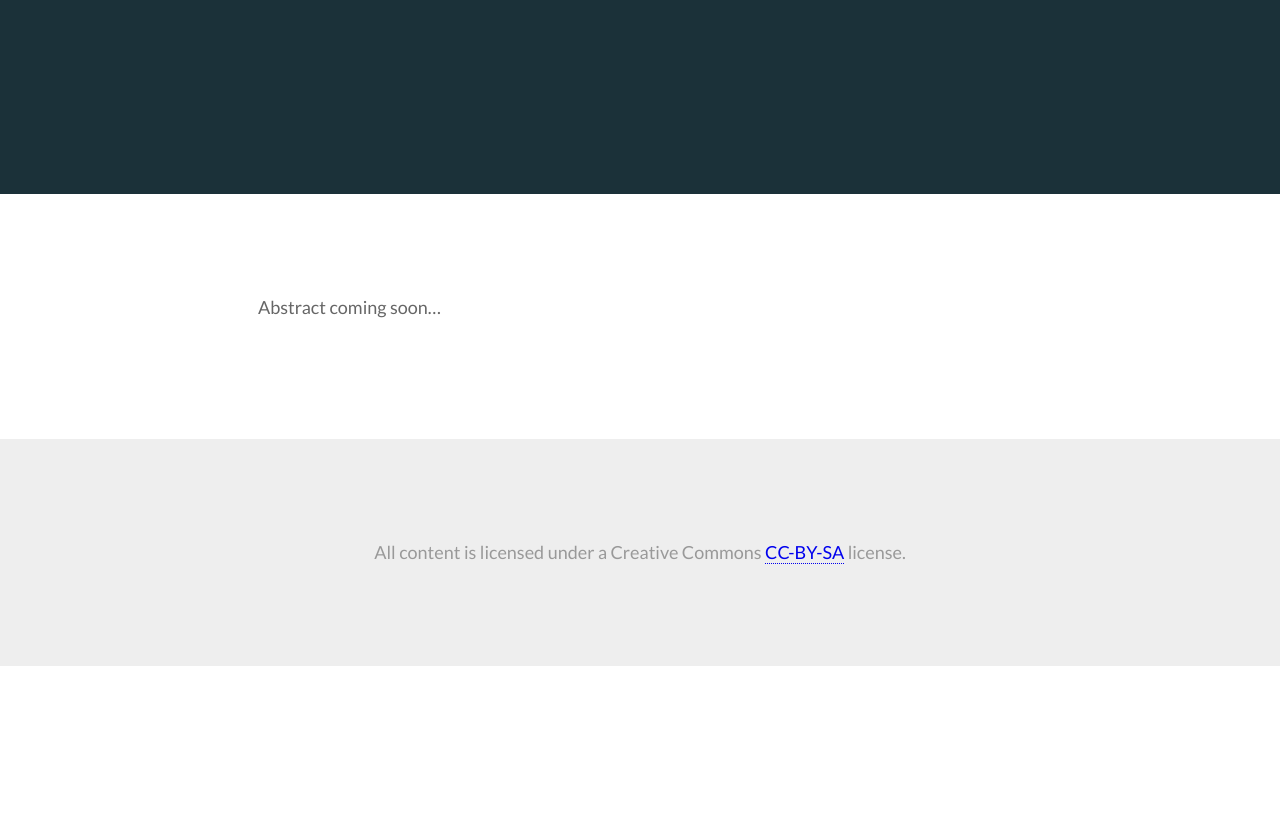
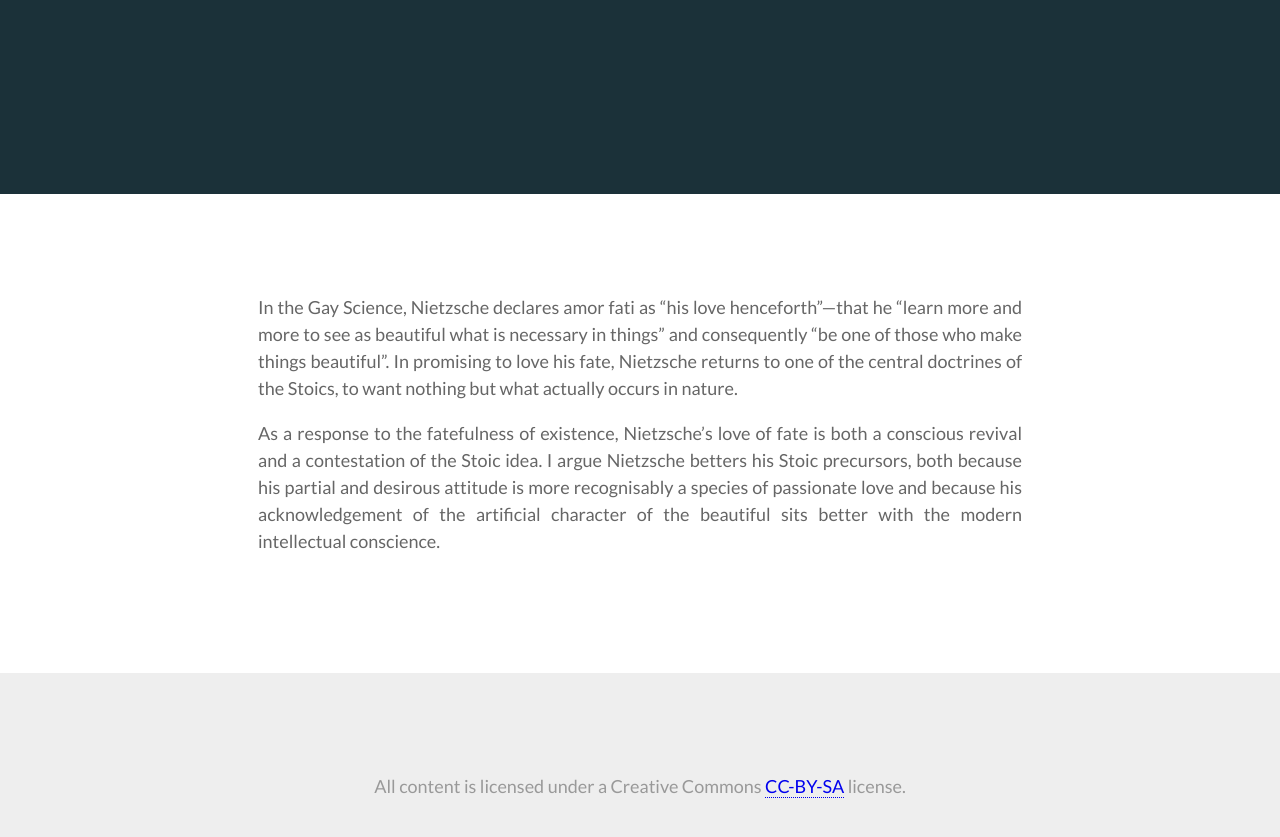
Before and after one commit to davekinkead/dailydialectic, a Jekyll site: the page built from _posts/2012-09-17-love-of-fate.md, in a window 1280 px wide and 900 px high, scrolled down 587 px. Shown: the top 837 px of the window. Built offline with Jekyll 4.4.1, drawn with Linux system fonts in a browser that asks for light colours; before the commit the page ends 1253 px from its top, so only the background shows below that.

Commit message:
Add abstract to love of hate

```diff
--- a/_posts/2012-09-17-love-of-fate.md
+++ b/_posts/2012-09-17-love-of-fate.md
@@ -7,4 +7,6 @@ status: forthcoming
 date: 17 Sep 2014
 ---
 
-Abstract coming soon...
+In the Gay Science, Nietzsche declares amor fati as “his love henceforth”—that he “learn more and more to see as beautiful what is necessary in things” and consequently “be one of those who make things beautiful”. In promising to love his fate, Nietzsche returns to one of the central doctrines of the Stoics, to want nothing but what actually occurs in nature.
+
+As a response to the fatefulness of existence, Nietzsche’s love of fate is both a conscious revival and a contestation of the Stoic idea. I argue Nietzsche betters his Stoic precursors, both because his partial and desirous attitude is more recognisably a species of passionate love and because his acknowledgement of the artificial character of the beautiful sits better with the modern intellectual conscience.
```
